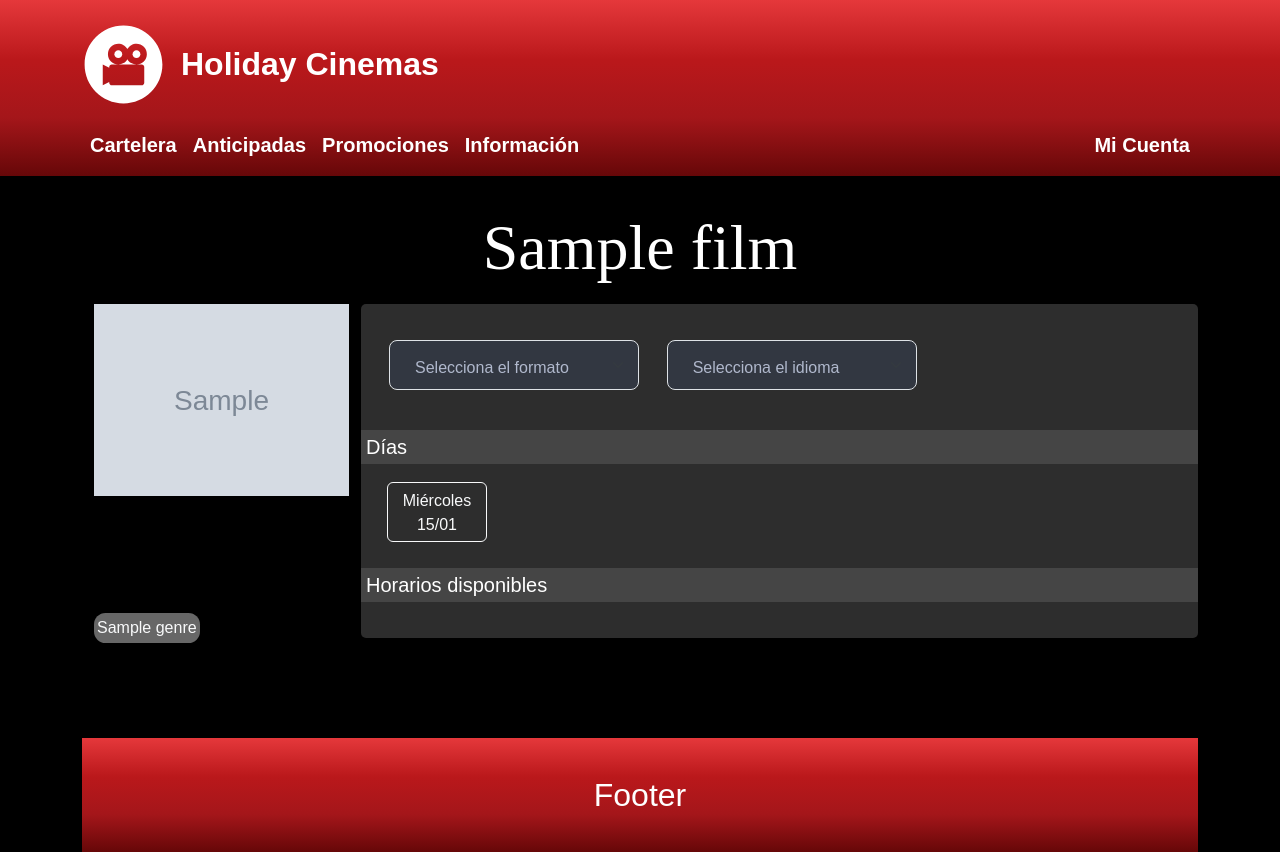
After one commit to Zadios/CinemaSystem, a Django app: page /comprar/1/ in a window 1280 px wide. The commit adds this page. Run offline with Django 5.2, Linux system fonts and the light colour scheme; tables that the repository leaves empty hold one stand-in row (values such as "Sample post"); grey boxes marked "Sample" are stand-in pictures.

Commit message:
Comienzo integración plantilla de comprar entradas

```diff
--- a/Applications/CinemaSystemApp/templates/CinemaSystemApp/base.html
+++ b/Applications/CinemaSystemApp/templates/CinemaSystemApp/base.html
@@ -59,5 +59,6 @@
     <!-- Bootstrap -->
     <script src="https://cdn.jsdelivr.net/npm/bootstrap@5.3.0/dist/js/bootstrap.bundle.min.js"></script>
     <script src="{% static 'JS/scripts.js' %}"></script>
+    {% block scripts %}{% endblock %}
 </body>
 </html>
--- a/Applications/Movie/admin.py
+++ b/Applications/Movie/admin.py
@@ -30,7 +30,7 @@ from .models import Film
 
 @admin.register(Film)
 class FilmAdmin(admin.ModelAdmin):
-    list_display = ('name', 'release_date', 'upcoming_releases', 'get_languages', 'get_formats')
+    list_display = ('name', 'id_film', 'release_date', 'upcoming_releases', 'get_languages', 'get_formats')
     search_fields = ('name',)
     list_filter = ('upcoming_releases', 'genres', 'age_restriction')
 
--- a/Applications/Movie/templates/Movie/index.html
+++ b/Applications/Movie/templates/Movie/index.html
@@ -61,7 +61,7 @@
                     data-bs-toggle="modal"
                     data-bs-target="#sinopsisModal"
                     data-sinopsis="{{ film.synopsis }}">Ver Sinopsis</button>
-            <a href="/comprar/comprar.html" class="btn btn-danger w-100">Comprar Entradas</a>
+            <a href="{% url 'showtime:comprar_entradas' film.id_film %}" class="btn btn-danger w-100">Comprar Entradas</a>
         </div>
     {% endif %}
     {% endfor %}
@@ -93,7 +93,7 @@
                         data-bs-toggle="modal"
                         data-bs-target="#sinopsisModal"
                         data-sinopsis="{{ film.synopsis }}">Ver Sinopsis</button>
-                <a href="/comprar/comprar.html" class="btn btn-danger w-100">Comprar Entradas</a>
+                <a href="{% url 'showtime:comprar_entradas' film.id_film %}" class="btn btn-danger w-100">Comprar Entradas</a>
             </div>
         {% endif %}
         {% endfor %}
--- /dev/null
+++ b/Applications/Showtime/templates/Showtime/comprar_entradas.html
@@ -0,0 +1,93 @@
+{% extends 'CinemaSystemApp/base.html' %}
+{% load static %}
+
+{% block extra_styles %}
+<link rel="stylesheet" href="{% static 'styles/comprar.css' %}">
+{% endblock %}
+
+{% block title %}Comprar Entradas{% endblock %}
+
+{% block content %}
+<div id="horarios-data" data-horarios='{
+    {% for show in shows %}
+        "{{ show.show_date|date:"Y-m-d" }}": [
+            {% for show_time in show_times %}
+                "{{ show_time.show_time|time:"H:i" }}"{% if not forloop.last %}, {% endif %}
+            {% endfor %}
+        ]{% if not forloop.last %}, {% endif %}
+    {% endfor %}
+}'></div>
+
+<div class="container my-4">
+    <div>
+        <h2 class="text-center">{{ film.name }}</h2>
+    </div>
+    <div class="row">
+        <div class="col-md-3 col-sm-3">
+            <div class="image-container centrar">
+                <img src="{{ film.image.url }}" class="img-fluid" alt="Imagen portada">
+            </div>
+            <div class="text-container my-2">
+                {% for genre in film.genres.all %}
+                <p class="text-light background-p">{{ genre.name }}</p>
+                {% endfor %}
+            </div>
+        </div>
+
+
+        <div class="col-md-9 col-sm-9 col-cont">
+
+            <div>
+                <p class="linea"></p>
+                <div class="mb-3">
+                    <div class="row ms-3">
+                    <!-- Selección de formato -->
+                        <div class="col-md-4 col-sm-4">
+                            <select id="format-select" name="format" class="form-select mb-2" aria-label="Selecciona el formato">
+                                <option selected disabled>Selecciona el formato</option>
+                                {% for format in formats %}
+                                    <option value="{{ format.id_format }}" {% if format.id_format|stringformat:"s" == selected_format %}selected{% endif %}>{{ format.name }}</option>
+                                {% endfor %}
+                            </select>
+                        </div>
+
+                        <!-- Selección de idioma -->
+                        <div class="col-md-4 col-sm-4">
+                            <select id="language-select" name="language" class="form-select mb-4" aria-label="Selecciona el idioma">
+                                <option selected disabled>Selecciona el idioma</option>
+                                {% for language in languages %}
+                                    <option value="{{ language.id_language }}" {% if language.id_language|stringformat:"s" == selected_language %}selected{% endif %}>{{ language.name }}</option>
+                                {% endfor %}
+                            </select>
+                        </div>
+                    </div>
+                </div>
+
+                <div class="mb-3">
+                    <h5>Días</h5>
+                    <div class="row ms-3" id="day-buttons">
+                        <!-- Botones de los días -->
+                        {% for show in shows %}
+                            <button type="button"
+                                    class="btn btn-outline-light bt-box text-center day-button"
+                                    data-day="{{ show.show_date|date:"Y-m-d" }}">
+                                {{ show.show_date | date:"l" | capfirst }} {{ show.show_date | date:"d/m" }}
+                            </button>
+                        {% endfor %}
+                    </div>
+                </div>
+
+                <div class="mb-3">
+                    <h5 id="schedule-title">Horarios disponibles</h5>
+                    <div id="schedule-container" class="row ms-4 overflow-auto">
+                        <!-- botones de horarios dinámicos con java -->
+                    </div>
+                </div>
+        </div>
+    </div>
+</div>
+
+{% block scripts %}
+<script src="{% static 'JS/compra.js' %}"></script>
+{% endblock %}
+{% endblock %}
--- a/Applications/Showtime/urls.py
+++ b/Applications/Showtime/urls.py
@@ -1,9 +1,8 @@
 from django.contrib import admin
 from django.urls import path, include
 from . import views
-from .views import procesar_compra, listar_compra
-app_name = "showtime_app"
+
+app_name = "showtime"
 urlpatterns = [
-    path('compra/<int:show_id>/', listar_compra, name='listar_compra'),
-    path('procesarCompra', procesar_compra, name='compra'),
+    path('<int:film_id>/', views.comprar_entradas, name='comprar_entradas'),
 ]
--- a/Applications/Showtime/views.py
+++ b/Applications/Showtime/views.py
@@ -1,41 +1,28 @@
 from django.shortcuts import render, get_object_or_404
-from django.http import JsonResponse
-from .models import Show, Price, Ticket
+from Applications.Movie.models import Film, Format, Language
+from .models import Show, Movie_Theater
 
-def listar_compra(request, show_id):
-    # Obtén el show correspondiente
-    show = get_object_or_404(Show, pk=show_id)
+def comprar_entradas(request, film_id):
+    film = get_object_or_404(Film, pk=film_id)
+    formats = film.format.all()  # Formatos disponibles para la película
+    languages = film.language.all()  # Idiomas disponibles para la película
+    shows = Show.objects.filter(film=film)
 
-    # Datos adicionales relacionados
-    film = show.film
-    movie_theater = show.movie_theater
-    prices = show.prices.all()
+    selected_format = request.GET.get('format')
+    selected_language = request.GET.get('language')
 
-    # Contexto para el template
+    # Filtrar los shows por formato e idioma, si están seleccionados
+    if selected_format:
+        shows = shows.filter(format_id=selected_format)
+    if selected_language:
+        shows = shows.filter(language_id=selected_language)
+
     context = {
-        'show': show,
         'film': film,
-        'movie_theater': movie_theater,
-        'prices': prices,
+        'formats': formats,
+        'languages': languages,
+        'shows': shows,
+        'selected_format': selected_format,
+        'selected_language': selected_language,
     }
-
-    return render(request, 'Showtime/compra.html', context)
-
-
-def procesar_compra(request, show_id, cantidad_entradas, price_id):
-    # Obtener los objetos show y price
-    show = Show.objects.get(id=show_id)
-    price = Price.objects.get(id=price_id)
-
-    # Calcular el precio total
-    total_precio = cantidad_entradas * price.amount
-
-    # Crear el ticket
-    ticket = Ticket.objects.create(
-        show_code=show,
-        price=price,
-        ticket_quantity=cantidad_entradas
-    )
-
-    # Retornar respuesta o redirigir
-    return JsonResponse({'ticket_code': ticket.ticket_code, 'total_precio': total_precio})
+    return render(request, 'showtime/comprar_entradas.html', context)
--- a/CinemaSystem/settings.py
+++ b/CinemaSystem/settings.py
@@ -143,3 +143,6 @@ MEDIA_ROOT = os.path.join(BASE_DIR, 'media')
 
 # Registro de usuarios
 AUTH_USER_MODEL = 'Register.CustomUser'
+
+# Horas y Minutos
+TIME_INPUT_FORMATS = ('%H:%M',)
--- a/CinemaSystem/urls.py
+++ b/CinemaSystem/urls.py
@@ -24,7 +24,7 @@ urlpatterns = [
     path('', include('Applications.CinemaSystemApp.urls')),
     path('', include('Applications.Movie.urls')),
     path('Register/', include('Applications.Register.urls')),
-    path('Compra/', include('Applications.Showtime.urls')),
+    path('comprar/', include('Applications.Showtime.urls')),
 ]
 
 if settings.DEBUG:
--- /dev/null
+++ b/static/JS/compra.js
@@ -0,0 +1,64 @@
+document.addEventListener('DOMContentLoaded', function() {
+    // Cargar y verificar los horarios en window.horarios
+    try {
+        window.horarios = JSON.parse(document.getElementById("horarios-data").dataset.horarios);
+        console.log("Horarios cargados:", window.horarios);  // Verifica que los datos están presentes
+    } catch (error) {
+        console.error("Error al analizar los datos de horarios:", error);
+        window.horarios = {};  // Asignamos un objeto vacío en caso de error
+    }
+
+    // Selección de formato e idioma
+    document.getElementById('format-select').addEventListener('change', function() {
+        const selectedFormat = this.value;
+        const selectedLanguage = document.getElementById('language-select').value;
+        window.location.href = `?format=${selectedFormat}&language=${selectedLanguage}`;
+    });
+
+    document.getElementById('language-select').addEventListener('change', function() {
+        const selectedLanguage = this.value;
+        const selectedFormat = document.getElementById('format-select').value;
+        window.location.href = `?format=${selectedFormat}&language=${selectedLanguage}`;
+    });
+
+    const dayButtons = document.querySelectorAll(".day-button");
+    const scheduleContainer = document.getElementById("schedule-container");
+
+    // Función para limpiar y mostrar los horarios disponibles
+    function mostrarHorarios(fechaSeleccionada) {
+        // Limpiar el contenedor de horarios
+        scheduleContainer.innerHTML = "";
+
+        // Verificar si hay horarios para la fecha seleccionada
+        const horarios = window.horarios[fechaSeleccionada] || [];
+        if (horarios.length > 0) {
+            horarios.forEach(horario => {
+                const horarioButton = document.createElement("button");
+                horarioButton.className = "btn btn-outline-light me-2";
+                horarioButton.textContent = horario;
+                scheduleContainer.appendChild(horarioButton);
+            });
+        } else {
+            // Mostrar mensaje si no hay horarios para el día seleccionado
+            const noScheduleMsg = document.createElement("p");
+            noScheduleMsg.textContent = "No hay horarios disponibles para la selección realizada.";
+            noScheduleMsg.className = "text-light";
+            scheduleContainer.appendChild(noScheduleMsg);
+        }
+    }
+
+    // Función para manejar el clic en los botones de día
+    dayButtons.forEach(button => {
+        button.addEventListener("click", function() {
+            // Remover la clase 'active' de todos los botones de día
+            dayButtons.forEach(btn => btn.classList.remove("active"));
+            // Agregar la clase 'active' al botón seleccionado
+            button.classList.add("active");
+
+            // Obtener la fecha seleccionada del botón
+            const fechaSeleccionada = button.getAttribute("data-day");
+            // Mostrar los horarios para la fecha seleccionada
+            mostrarHorarios(fechaSeleccionada);
+        });
+    });
+});
--- /dev/null
+++ b/static/styles/comprar.css
@@ -0,0 +1,102 @@
+/*Modificacion en titulos*/
+h2{
+    font-family: Anton;
+    font-size: 64px;
+    font-weight: 400;
+    line-height: 96.34px;
+    text-align: center;
+}
+h5{
+    padding: 5px;
+    background-color: rgba(69, 69, 69, 1);
+}
+
+.day {
+    font-size: 16px;
+    font-weight: normal;
+}
+
+
+/*largo de la imagen*/
+.image-container {
+    height: 90%;
+}
+/*largo de las categorias que voy agregando*/
+.text-container {
+    height: 10%;
+}
+
+/*color y tamaño de las categorias*/
+.background-p {
+    display: inline-block; /*el backgr se va a ajustar texto */
+    text-align: center;
+    background: rgba(103, 103, 103, 1);
+    height: 30px;
+    padding: 3px;
+    border-radius: 11.48px;
+}
+
+/*estilos de la columna gris*/
+.col-cont {
+    background-color: rgba(45, 45, 45, 1);
+    border-radius: 5px;
+    padding: 20px 0px 0px 0px;
+}
+
+/*estilos de seleccionar formato y seleccionar idioma*/
+.form-select {
+    background-color: rgba(50, 55, 65, 1);
+    color: rgba(176, 184, 204, 1);
+    margin-bottom: 10px;
+    max-width: 250px;
+    height: 50px;
+    padding: 15px 65px 15px 25px;
+    border-radius: 8px;
+}
+
+/*botones*/
+.btn-outline-light {
+    max-width: 100px;
+    max-height: 60px;
+    gap: 0px;
+}
+
+.btn-red {
+    background: linear-gradient(180deg, #E5383B 0%, #BA181B 34%, #A4161A 67%, #660708 100%);
+    font-size: 21px;
+    font-weight: 600;
+    line-height: 45px;
+    width: 100%;
+    height: 70px;
+    padding: 8px 28px;
+    border-radius: 8px;
+}
+
+/*contenedor boton*/
+.bt-box{
+    width: 100.23px;
+    height: 60.14px;
+    gap: 0px;
+    margin-top: 10px;
+    margin-bottom: 10px;
+    margin-left: 10px;
+    opacity: 0px;
+}
+
+/*contenedor espacio de filtrado*/
+#schedule-container{
+    margin-top: 20px;
+    max-height: 150px;
+    overflow-y: auto;
+}
+
+/*estilos del trailer*/
+#video-container {
+    height: 600px;
+    overflow: hidden; /* Para evitar el desbordamiento */
+}
+
+iframe {
+    width: 100%;
+    height: 100%;
+}
```
Also changed, not shown: Applications/Showtime/templates/Showtime/compra.html (deleted, +0 -75 lines).
